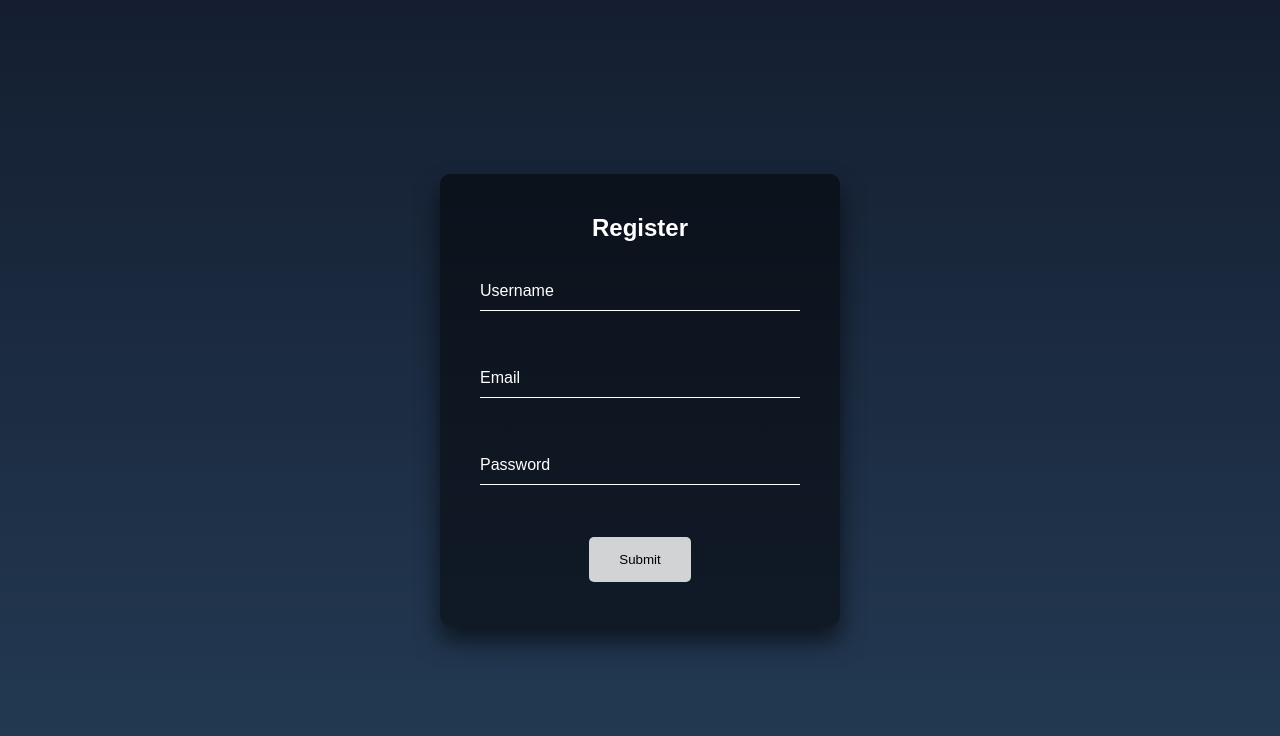
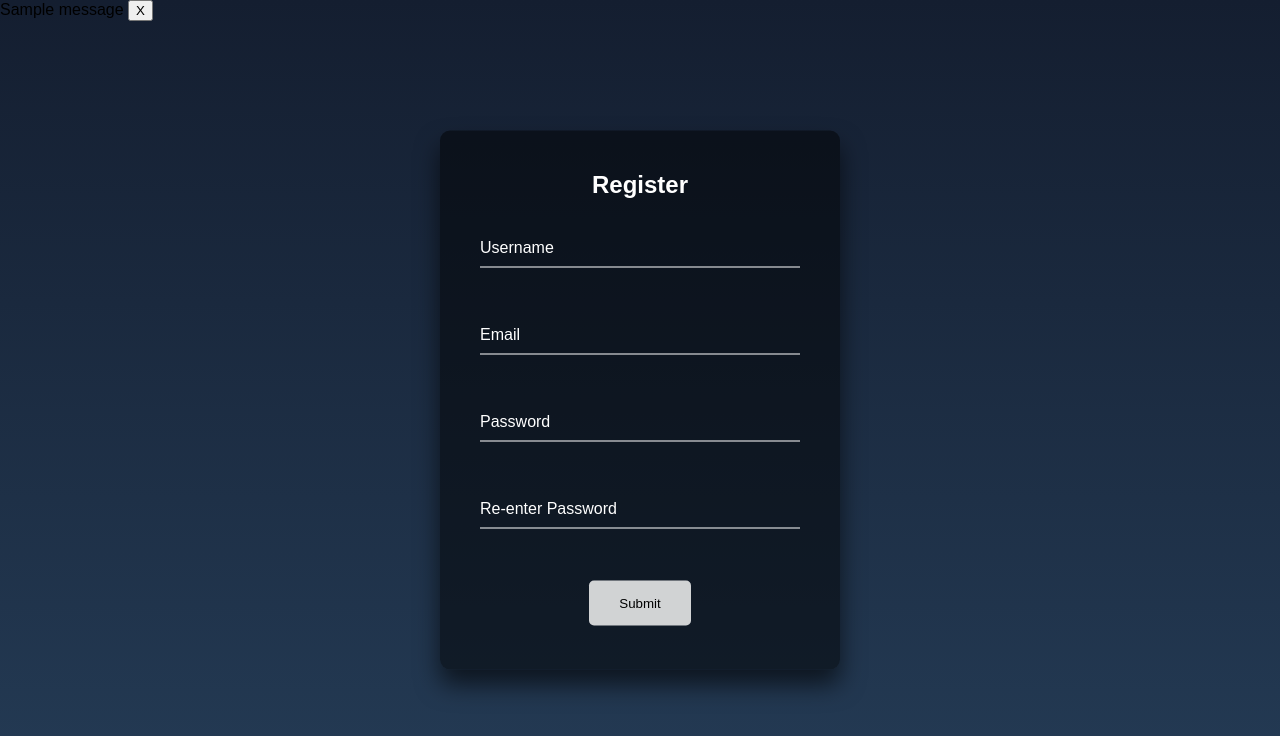
Before and after one commit to Rahul0902/secure-registration-form, a Flask app: page /register in a window 1280 px wide. Shown: the top 736 px of the page. Run offline with Flask 3, Linux system fonts and the light colour scheme; one stand-in notice (Sample message) is shown.

Commit message:
Add Python Code to Display Alert Messages

```diff
--- a/Website/templates/register.html
+++ b/Website/templates/register.html
@@ -6,37 +6,66 @@
         <link rel="stylesheet" href="../static/style.css">
     </head>
 
+    <!-- Python code to implement alert messages -->
+
+    {% with messages = get_flashed_messages(with_categories=true) %}
+    {% if messages %}
+        {% for category, message in messages %}
+            {% if category == 'error' %}
+                <div class="alert alert-danger" role="alert">
+                    {{message}}
+                    <button type="button" class="close">X</button>
+                </div>
+
+                {% else %}
+
+                <div class="alert alert-success" role="alert">
+                    {{message}}
+                    <button type="button" class="close">X</button>
+                </div>
+            {% endif %}
+        {% endfor %}
+    {% endif %}
+    {% endwith %}
+
+    <script src="../static/main.js"></script>
+
     <body>
       <div class="input-box">
         <h2>Register</h2>
             <form method="POST">
                 <div class="input-fields">
                     <div>
-                        <input type="text" id="uname" placeholder="Username" required>
+                        <input type="text" id="uname" name="username" placeholder="Username">
                     </div>
 
                     <br>
 
                     <div>
-                        <input type="email" id="email" placeholder="Email" required>
+                        <input type="email" id="email" name="email" placeholder="Email">
                     </div>
 
                     <br>
 
                     <div>
-                        <input type="Password" id="password" placeholder="Password" required>
+                        <input type="password" id="password1" name="password1" placeholder="Password">
+                    </div>
+
+                    <br>
+
+                    <div>
+                        <input type="password" id="password2" name="password2" placeholder="Re-enter Password">
                     </div>
                 </div>
 
                 <br>
 
                 <div class="submit-button">
-                    <input type="submit">
+                    <input type="submit" value="Submit">
                 </div>
             </form>
         </div>
 
-        <script src="../static/main.js"></script>
     </body>
 
 </html>
```
